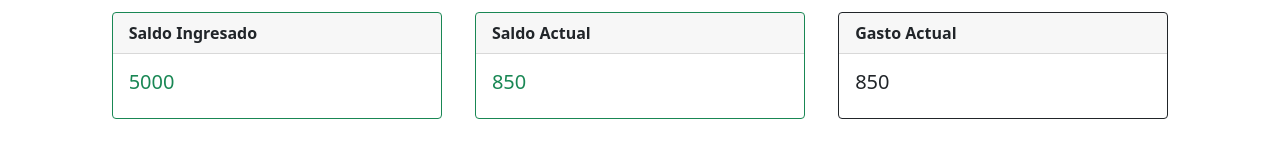
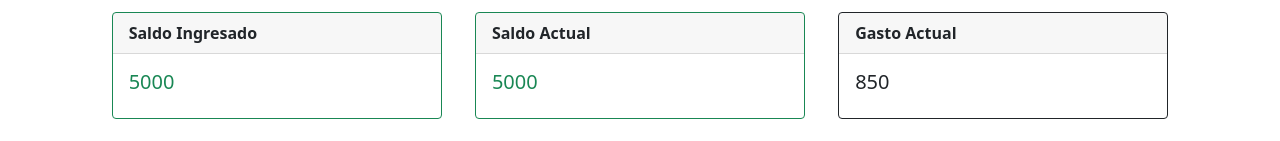
Before and after one commit to bertylb/AppGastosAngular, an Angular app in the folder AppGastosAngular/: page / in a window 1280 px wide. Shown: the part 317-458 px from the top of the page. Built offline with nearby package versions, Linux system fonts and the light colour scheme.

Commit message:
fixing cards

```diff
--- a/AppGastosAngular/src/app/app.component.html
+++ b/AppGastosAngular/src/app/app.component.html
@@ -2,7 +2,7 @@
 
 <app-formulario></app-formulario>
 
-<app-tarjetas [saldoActual]="sumaImportes"></app-tarjetas>
+<app-tarjetas [gastoActual]="sumaImportes"></app-tarjetas>
 
 <div class="container w-50">
   <div class="d-flex justify-content-around">
--- a/AppGastosAngular/src/app/app.component.ts
+++ b/AppGastosAngular/src/app/app.component.ts
@@ -23,6 +23,7 @@ export class AppComponent implements OnInit {
       this.sumaImportes = 0;
       listado.forEach((item) => {
         this.sumaImportes += item.importe;
+        console.log(this.sumaImportes);
       });
     });
   }
--- a/AppGastosAngular/src/app/tarjetas/tarjetas.component.html
+++ b/AppGastosAngular/src/app/tarjetas/tarjetas.component.html
@@ -15,7 +15,7 @@
     <div class="card border-dark mb-3" style="width: 30%;">
         <div class="card-header">Gasto Actual</div>
         <div class="card-body text-dark">
-            <h5 class="card-title" id="gasto">{{saldoActual}}</h5>
+            <h5 class="card-title" id="gasto">{{gastoActual}}</h5>
         </div>
     </div>
 </div>
--- a/AppGastosAngular/src/app/tarjetas/tarjetas.component.ts
+++ b/AppGastosAngular/src/app/tarjetas/tarjetas.component.ts
@@ -7,10 +7,10 @@ import { ListadoService } from '../services/listado.service';
   styleUrls: ['./tarjetas.component.css'],
 })
 export class TarjetasComponent implements OnInit {
-  gastoActual: number = 5000;
+  saldoActual: number = 5000;
   saldoIngresado: number = 5000;
   // la variable saldoActual viene como parámetro (Input) desde el componente padre
-  @Input() saldoActual = 0;
+  @Input() gastoActual = 0;
 
   constructor(private listadoService: ListadoService) {}
 
```
